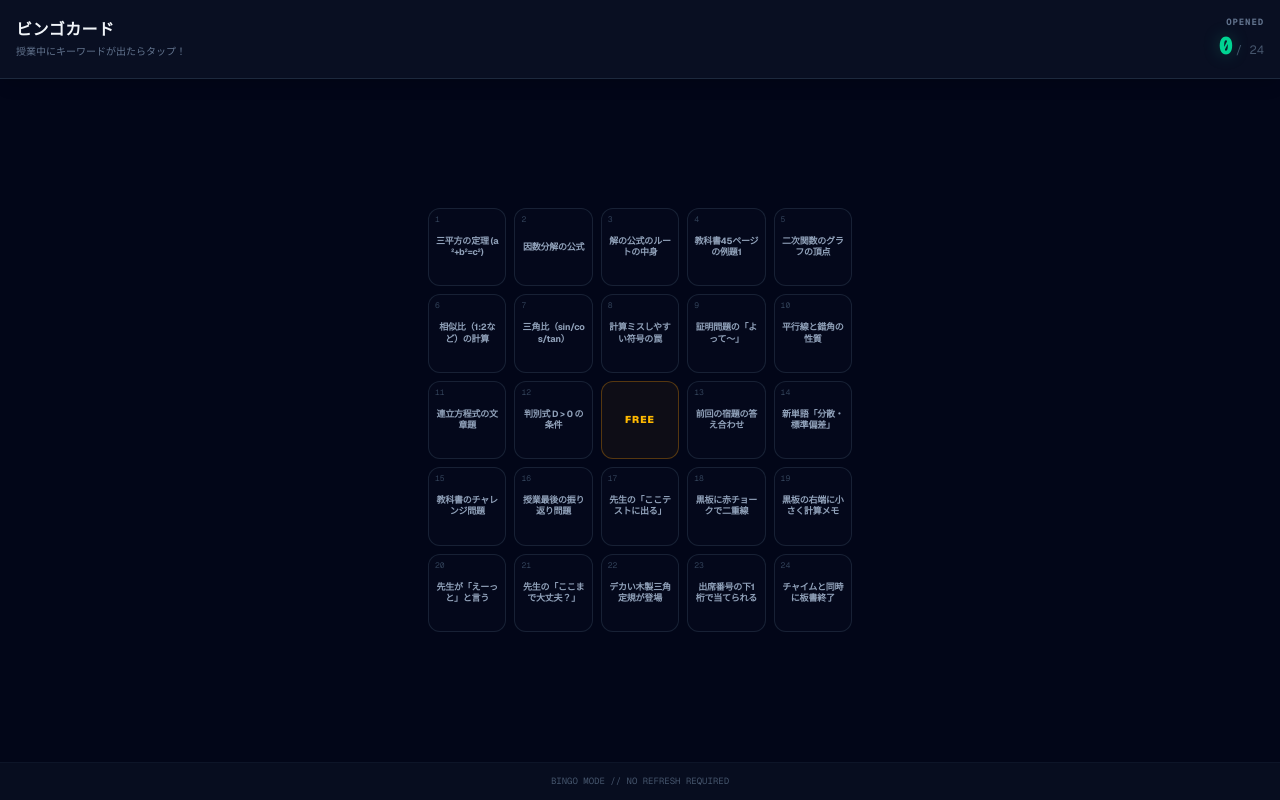
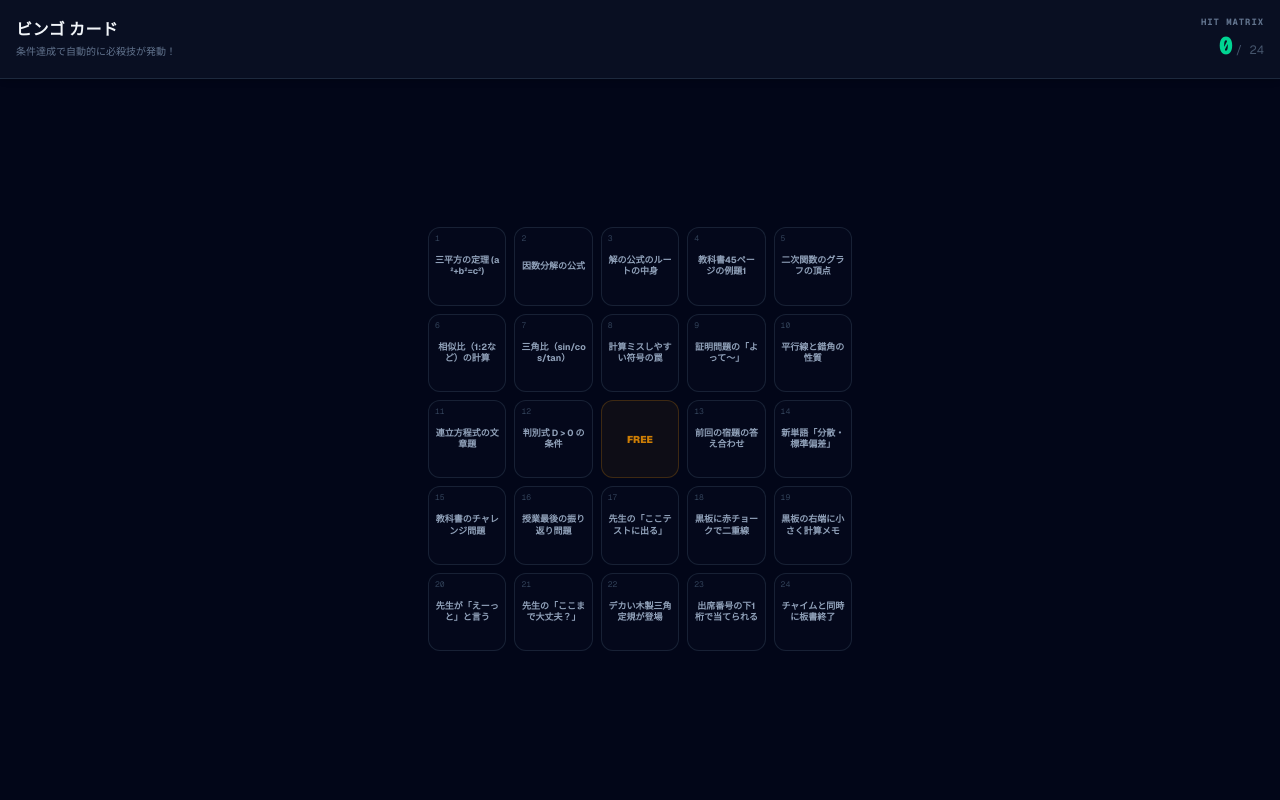
Before and after one commit to Tomoodi/bingoquest, a Next.js app: page /bingo-play in a window 1280 px wide. Built offline with nearby package versions, Linux system fonts and the light colour scheme.

Commit message:
bingo-play-ui

```diff
--- a/app/bingo-play/page.tsx
+++ b/app/bingo-play/page.tsx
@@ -1,102 +1,105 @@
 "use client";
 
-import React, { useState } from "react";
+import React, { useState, useEffect } from "react";
+
+// 全12パターンのビンゴライン定数（5x5のマスID配列）
+const BINGO_LINES = [
+  [1, 2, 3, 4, 5], [6, 7, 8, 9, 10], [11, 12, 13, 14, 15], [16, 17, 18, 19, 20], [21, 22, 23, 24, 25], // 横
+  [1, 6, 11, 16, 21], [2, 7, 12, 17, 22], [3, 8, 13, 18, 23], [4, 9, 14, 19, 24], [5, 10, 15, 20, 25], // 縦
+  [1, 7, 13, 19, 25], [5, 9, 13, 17, 21] // 斜め
+];
 
 export default function BingoPlayPage() {
-  // 🗺️ 各マスの「開いている（true） / 閉じている（false）」だけを管理するシンプルな状態
   const [openedCells, setOpenedCells] = useState<{ [key: number]: boolean }>({});
+  const [showAnimation, setShowAnimation] = useState(false);
+  const [achievedLineIndexes, setAchievedLineIndexes] = useState<number[]>([]);
 
-  // 課目名（モックデータ）
-  const className = "";
+  const className = "ビンゴ";
 
-  // 📝 事前にユーザーが入力した24マスの単語データ
   const myBingoData: { [key: number]: string } = {
-    1: "三平方の定理 (a²+b²=c²)",
-    2: "因数分解の公式",
-    3: "解の公式のルートの中身",
-    4: "教科書45ページの例題1",
-    5: "二次関数のグラフの頂点",
-    6: "相似比（1:2など）の計算",
-    7: "三角比（sin/cos/tan）",
-    8: "計算ミスしやすい符号の罠",
-    9: "証明問題の「よって〜」",
-    10: "平行線と錯角の性質",
-    11: "連立方程式の文章題",
-    12: "判別式 D > 0 の条件",
-    14: "前回の宿題の答え合わせ",
-    15: "新単語「分散・標準偏差」",
-    16: "教科書のチャレンジ問題",
-    17: "授業最後の振り返り問題",
-    18: "先生の「ここテストに出る」",
-    19: "黒板に赤チョークで二重線",
-    20: "黒板の右端に小さく計算メモ",
-    21: "先生が「えーっと」と言う",
-    22: "先生の「ここまで大丈夫？」",
-    23: "デカい木製三角定規が登場",
-    24: "出席番号の下1桁で当てられる",
-    25: "チャイムと同時に板書終了",
+    1: "三平方の定理 (a²+b²=c²)", 2: "因数分解の公式", 3: "解の公式のルートの中身",
+    4: "教科書45ページの例題1", 5: "二次関数のグラフの頂点", 6: "相似比（1:2など）の計算",
+    7: "三角比（sin/cos/tan）", 8: "計算ミスしやすい符号の罠", 9: "証明問題の「よって〜」",
+    10: "平行線と錯角の性質", 11: "連立方程式の文章題", 12: "判別式 D > 0 の条件",
+    14: "前回の宿題の答え合わせ", 15: "新単語「分散・標準偏差」", 16: "教科書のチャレンジ問題",
+    17: "授業最後の振り返り問題", 18: "先生の「ここテストに出る」", 19: "黒板に赤チョークで二重線",
+    20: "黒板の右端に小さく計算メモ", 21: "先生が「えーっと」と言う", 22: "先生の「ここまで大丈夫？」",
+    23: "デカい木製三角定規が登場", 24: "出席番号の下1桁で当てられる", 25: "チャイムと同時に板書終了",
   };
 
-  // タップでフラグを反転させるだけの純粋なトグル関数
+  // type="button" を追加して勝手なリロードを完全に防いだクリック関数
   const handleCellClick = (id: number) => {
-    if (id === 13) return; // FREEマスは操作無効
-
-    setOpenedCells((prev) => ({
-      ...prev,
-      [id]: !prev[id], // true ⇄ false を切り替える
-    }));
+    if (id === 13) return;
+    setOpenedCells((prev) => ({ ...prev, [id]: !prev[id] }));
   };
 
-  // 1〜25のインデックス配列
   const gridCells = Array.from({ length: 25 }, (_, i) => i + 1);
+  const openedCount = gridCells.filter((id) => id !== 13 && openedCells[id]).length;
 
-  // 開いたマスの合計数（FREEを除く）
-  const openedCount = gridCells.filter(
-    (id) => id !== 13 && openedCells[id] === true
-  ).length;
+  /*  1. ビンゴラインの変更（マスの開閉）だけを監視する処理*/
+  useEffect(() => {
+    const newAchievedIndexes: number[] = [];
+
+    BINGO_LINES.forEach((line, index) => {
+      const isComplete = line.every((id) => id === 13 || !!openedCells[id]);
+      if (isComplete) {
+        newAchievedIndexes.push(index);
+      }
+    });
+
+    const newlyDiscoveredLines = newAchievedIndexes.filter(
+      (idx) => !achievedLineIndexes.includes(idx)
+    );
+
+    // 新しいビンゴを検知したら演出をON
+    if (newlyDiscoveredLines.length > 0) {
+      setShowAnimation(true);
+    }
+
+    setAchievedLineIndexes(newAchievedIndexes);
+  }, [openedCells]);
+
+
+  /* 2. 演出フラグが ON になったら、1.2秒後に閉じるタイマー */
+  useEffect(() => {
+    if (!showAnimation) return;
+
+    const timer = setTimeout(() => {
+      setShowAnimation(false);
+    }, 1200);
+
+    return () => clearTimeout(timer);
+  }, [showAnimation]);
+
+
+  const bingoLinesCount = achievedLineIndexes.length;
 
   return (
-    <div className="flex min-h-screen flex-col bg-slate-950 text-white font-sans selection:bg-emerald-500/20">
+    <div className="flex min-h-screen flex-col bg-slate-950 text-white font-sans relative overflow-hidden">
 
-      {/* 上部ヘッダー：現在の開いた数だけをスタイリッシュに表示 */}
-      <div className="w-full bg-slate-900/60 border-b border-slate-800 p-4 sticky top-0 z-10 backdrop-blur flex justify-between items-center shadow-lg">
+      {/* 上部ヘッダー */}
+      <div className="w-full bg-slate-900/60 border-b border-slate-800 p-4 sticky top-0 z-10 backdrop-blur flex justify-between items-center shadow-md">
         <div>
-          <h1 className="text-base font-black text-slate-100 tracking-wide">
-            {className} ビンゴカード
-          </h1>
-          <p className="text-[10px] text-slate-500 mt-0.5">
-            授業中にキーワードが出たらタップ！
-          </p>
+          <h1 className="text-base font-black text-slate-100 tracking-wide">{className} カード</h1>
+          <p className="text-[10px] text-slate-500 mt-0.5">条件達成で自動的に必殺技が発動！</p>
         </div>
-
-        {/* 開封カウンター */}
         <div className="text-right font-mono">
-          <span className="text-[9px] text-slate-500 font-bold block uppercase tracking-widest">Opened</span>
+          <span className="text-[9px] text-slate-500 font-bold block uppercase tracking-widest">Hit Matrix</span>
           <div className="flex items-baseline justify-end gap-0.5">
-            <span className="text-2xl font-black text-emerald-400 drop-shadow-[0_0_8px_rgba(16,185,129,0.3)]">
-              {openedCount}
-            </span>
+            <span className="text-2xl font-black text-emerald-400">{openedCount}</span>
             <span className="text-xs text-slate-600"> / 24</span>
           </div>
         </div>
       </div>
 
-      {/* メイン：ビンゴグリッドエリア */}
-      <div className="flex-1 max-w-md w-full mx-auto px-3 py-6 flex flex-col justify-center space-y-4">
-
-        {/* 5x5 グリッド */}
+      {/* ビンゴグリッドエリア */}
+      <div className="flex-1 max-w-md w-full mx-auto px-3 py-6 flex flex-col justify-center">
         <div className="grid grid-cols-5 gap-2 w-full aspect-square">
           {gridCells.map((id) => {
-            // 中央は固定のFREEマス
             if (id === 13) {
               return (
-                <div
-                  key={id}
-                  className="rounded-xl border border-amber-500/30 bg-amber-500/5 flex flex-col items-center justify-center text-center aspect-square select-none"
-                >
-                  <span className="text-[10px] font-black text-amber-400 tracking-widest uppercase">
-                    FREE
-                  </span>
+                <div key={id} className="rounded-xl border border-amber-500/20 bg-amber-500/5 flex items-center justify-center aspect-square select-none">
+                  <span className="text-[10px] font-black text-amber-500/80">FREE</span>
                 </div>
               );
             }
@@ -106,44 +109,54 @@ export default function BingoPlayPage() {
             return (
               <button
                 key={id}
+                type="button" //  これでボタン押下時のリロードをガード！
                 onClick={() => handleCellClick(id)}
                 className={`
-                  relative rounded-xl border p-1 text-center flex flex-col items-center justify-center aspect-square transition-all duration-150 select-none outline-none active:scale-95 group
+                  relative rounded-xl border p-1 text-center flex flex-col items-center justify-center aspect-square transition-all duration-150 select-none outline-none active:scale-95
                   ${isOpened
-                    // bingo 開封済み
                     ? "border-emerald-500 bg-gradient-to-br from-emerald-950/40 to-slate-900 text-emerald-300 shadow-[0_0_10px_rgba(16,185,129,0.2)] font-bold"
-                    // bingo 未開封
-                    : "border-slate-800/80 bg-slate-900/20 text-slate-400 hover:border-slate-700 hover:text-slate-300"
+                    : "border-slate-800/80 bg-slate-900/20 text-slate-400 hover:border-slate-700"
                   }
                 `}
               >
-                {/* マス目のインデックス番号 */}
-                <span className={`absolute top-1 left-1.5 font-mono text-[8px] ${isOpened ? "text-emerald-500/60" : "text-slate-700"}`}>
-                  {id > 13 ? id - 1 : id}
-                </span>
-
-                {/* 登録されたテキスト */}
-                <span className="text-[9px] leading-tight font-bold tracking-tight break-all px-0.5">
-                  {myBingoData[id]}
-                </span>
-
-                {/* 右下の達成チェックマーク */}
-                {isOpened && (
-                  <span className="absolute bottom-1 right-1.5 text-[8px] text-emerald-400 font-bold">
-                    ✓
-                  </span>
-                )}
+                <span className={`absolute top-1 left-1.5 font-mono text-[8px] ${isOpened ? "text-emerald-500/60" : "text-slate-700"}`}>{id > 13 ? id - 1 : id}</span>
+                <span className="text-[9px] leading-tight font-bold break-all px-0.5">{myBingoData[id]}</span>
               </button>
             );
           })}
         </div>
-
       </div>
 
-      {/* 🔢 フッター：シンプルにシステム情報を出すだけ */}
-      <div className="w-full bg-slate-900/40 border-t border-slate-900/80 p-3 text-center text-[9px] font-mono text-slate-600">
-        BINGO MODE // NO REFRESH REQUIRED
-      </div>
+      {/* 1.2秒で「存在ごと」綺麗に消える演出レイヤー*/}
+      {showAnimation && (
+        /* pointer-events-none から z-50 にすることで、開いている時だけ最前面にし、消えたら跡形もなく消滅する */
+        <div className="absolute inset-0 bg-slate-950/90 backdrop-blur-md z-50 flex flex-col items-center justify-center p-4 animate-fadeIn transition-all duration-300">
+
+          {bingoLinesCount >= 2 ? (
+            <div className="text-center space-y-4 max-w-sm w-full p-2 animate-scaleUp">
+              <h2 className="text-5xl md:text-6xl font-black tracking-tighter text-transparent bg-clip-text bg-gradient-to-b from-yellow-200 via-amber-400 to-orange-600 filter drop-shadow-[0_0_20px_rgba(245,158,11,0.6)] uppercase italic">
+                {bingoLinesCount === 2 ? "Double" : bingoLinesCount === 3 ? "Triple" : `${bingoLinesCount}Line`} <br />
+                <span className="text-6xl md:text-7xl block mt-1 tracking-tight">BINGO!!</span>
+              </h2>
+
+              <div className="inline-block px-4 py-1 bg-amber-500/10 border border-amber-500/30 rounded-full">
+                <span className="font-mono text-sm font-black text-amber-400 tracking-wider">CRITICAL ATTACK +{bingoLinesCount * 250}PT</span>
+              </div>
+            </div>
+          ) : (
+            <div className="text-center space-y-4 max-w-sm w-full p-2 animate-scaleUp">
+              <h2 className="text-6xl md:text-7xl font-black tracking-tighter text-transparent bg-clip-text bg-gradient-to-b from-purple-300 via-fuchsia-500 to-indigo-700 filter drop-shadow-[0_0_15px_rgba(168,85,247,0.5)] uppercase italic">
+                BINGO!
+              </h2>
+
+              <div className="inline-block px-4 py-1 bg-purple-500/10 border border-purple-500/30 rounded-full">
+                <span className="font-mono text-xs font-black text-purple-300 tracking-wider">BOSS DAMAGE +150PT</span>
+              </div>
+            </div>
+          )}
+
+        </div>
+      )}
 
     </div>
   );
```
